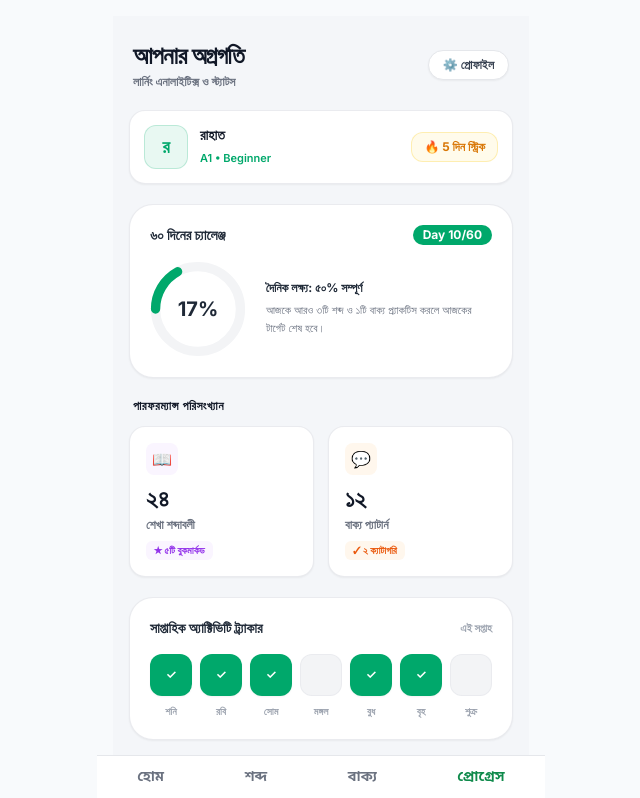
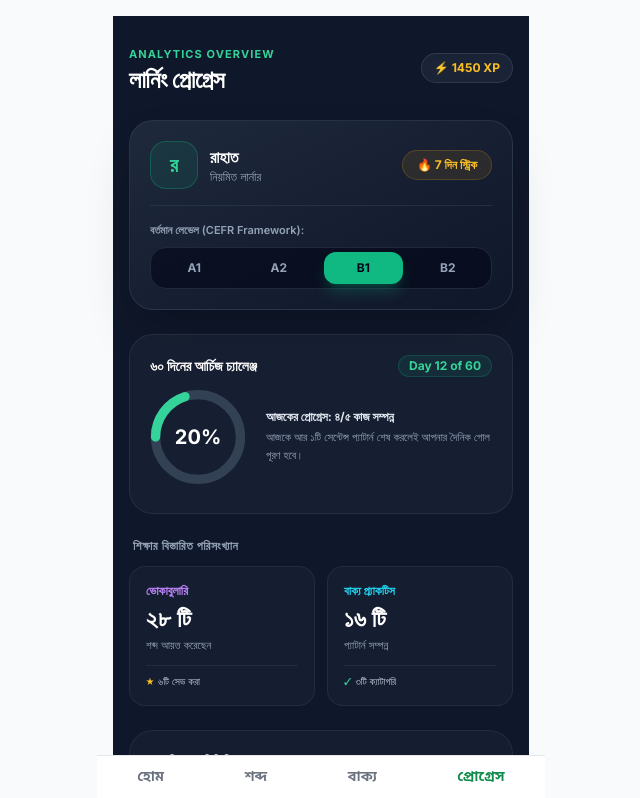
Before and after one commit to speakenglish2222-cloud/speakenglish-app, a Next.js app: page /progress in a window 1280 px wide. Shown: the top 798 px of the page, without its empty margins (319-959 px from the left). Built offline with nearby package versions, Linux system fonts and the light colour scheme.

Commit message:
Update page.tsx

```diff
--- a/app/progress/page.tsx
+++ b/app/progress/page.tsx
@@ -1,76 +1,112 @@
 "use client";
 
-export default function ProfessionalProgressPage() {
-  // টেস্টের জন্য ডামি ডাটা
+import { useState } from "react";
+
+export default function RedesignedProgressPage() {
+  const [selectedLevel, setSelectedLevel] = useState("B1");
+
+  // UI টেস্টের জন্য ডামি ডাটা
   const user = {
     display_name: "রাহাত",
-    skill_level_badge: "A1 • Beginner",
-    streak_count: 5,
-    xp_points: 1250,
+    streak_count: 7,
+    xp_points: 1450,
   };
 
-  const weeklyLogs = [
-    { day: "শনি", active: true },
-    { day: "রবি", active: true },
-    { day: "সোম", active: true },
-    { day: "মঙ্গল", active: false },
-    { day: "বুধ", active: true },
-    { day: "বৃহ", active: true },
-    { day: "শুক্র", active: false },
+  const levels = [
+    { id: "A1", label: "A1 • Beginner" },
+    { id: "A2", label: "A2 • Elementary" },
+    { id: "B1", label: "B1 • Intermediate" },
+    { id: "B2", label: "B2 • Advanced" },
+  ];
+
+  const weeklyActivity = [
+    { day: "শনি", score: 80 },
+    { day: "রবি", score: 100 },
+    { day: "সোম", score: 40 },
+    { day: "মঙ্গল", score: 90 },
+    { day: "বুধ", score: 60 },
+    { day: "বৃহ", score: 100 },
+    { day: "শুক্র", score: 20 },
   ];
 
   return (
-    <div className="min-h-screen bg-[#F4F6F9] pb-24 p-4 max-w-md mx-auto font-sans">
-      {/* 1. Dashboard Top Header Bar */}
-      <div className="flex justify-between items-center mb-5 px-1 pt-2">
+    <div className="min-h-screen bg-[#0F172A] text-slate-100 pb-28 p-4 max-w-md mx-auto font-sans">
+      {/* Top Bar */}
+      <div className="flex justify-between items-center mb-6 pt-2">
         <div>
-          <h1 className="text-2xl font-black text-gray-900 tracking-tight">আপনার অগ্রগতি</h1>
-          <p className="text-xs font-semibold text-gray-500 mt-0.5">লার্নিং এনালাইটিক্স ও স্ট্যাটস</p>
+          <span className="text-[11px] font-bold tracking-widest text-emerald-400 uppercase">
+            Analytics Overview
+          </span>
+          <h1 className="text-2xl font-black text-white tracking-tight">লার্নিং প্রোগ্রেস</h1>
         </div>
-        <button className="flex items-center gap-1.5 bg-white border border-gray-200 shadow-sm px-3.5 py-1.5 rounded-full text-xs font-bold text-gray-700 hover:bg-gray-50">
-          ⚙️ প্রোফাইল
-        </button>
+        <div className="flex items-center gap-1.5 bg-slate-800/80 border border-slate-700/80 px-3 py-1.5 rounded-full text-xs font-bold text-amber-400 shadow-inner">
+          ⚡ {user.xp_points} XP
+        </div>
       </div>
 
-      {/* 2. Compact User Summary Pill */}
-      <div className="bg-white rounded-2xl p-3.5 border border-gray-200/80 shadow-sm flex items-center justify-between mb-5">
+      {/* Hero Profile & Streak Card */}
+      <div className="bg-gradient-to-br from-slate-800 to-slate-900 rounded-3xl p-5 border border-slate-700/60 shadow-2xl mb-6 relative overflow-hidden">
+        <div className="flex items-center justify-between mb-4">
           <div className="flex items-center gap-3">
-          <div className="w-11 h-11 rounded-xl bg-[#E8F8F2] flex items-center justify-center text-[#00A86B] font-black text-lg border border-[#00A86B]/20">
+            <div className="w-12 h-12 rounded-2xl bg-emerald-500/10 border border-emerald-500/30 flex items-center justify-center text-emerald-400 font-black text-xl">
               {user.display_name.charAt(0)}
             </div>
             <div>
-            <h2 className="font-bold text-gray-900 text-sm leading-tight">{user.display_name}</h2>
-            <span className="text-[11px] font-semibold text-[#00A86B]">{user.skill_level_badge}</span>
+              <h2 className="font-bold text-white text-base">{user.display_name}</h2>
+              <p className="text-xs text-slate-400">নিয়মিত লার্নার</p>
             </div>
           </div>
-        <div className="flex items-center gap-1 bg-amber-50 border border-amber-200/60 px-3 py-1.5 rounded-xl text-xs font-bold text-amber-600">
+          <div className="bg-amber-500/10 border border-amber-500/20 px-3.5 py-1.5 rounded-2xl text-xs font-bold text-amber-400 flex items-center gap-1.5">
             🔥 {user.streak_count} দিন স্ট্রিক
           </div>
         </div>
 
-      {/* 3. Circular Main Progress Card */}
-      <div className="bg-white rounded-3xl p-5 border border-gray-200/80 shadow-sm mb-5">
-        <div className="flex items-center justify-between mb-4">
-          <h3 className="font-bold text-gray-800 text-sm">৬০ দিনের চ্যালেঞ্জ</h3>
-          <span className="text-xs font-bold text-white bg-[#00A86B] px-2.5 py-0.5 rounded-full">
-            Day 10/60
+        {/* Level Selector Segment */}
+        <div className="mt-4 pt-4 border-t border-slate-700/50">
+          <label className="text-[11px] font-semibold text-slate-400 mb-2 block">
+            বর্তমান লেভেল (CEFR Framework):
+          </label>
+          <div className="grid grid-cols-4 gap-1.5 bg-slate-950/60 p-1 rounded-2xl border border-slate-800">
+            {levels.map((lvl) => (
+              <button
+                key={lvl.id}
+                onClick={() => setSelectedLevel(lvl.id)}
+                className={`py-2 rounded-xl text-xs font-bold transition-all ${
+                  selectedLevel === lvl.id
+                    ? "bg-emerald-500 text-slate-950 shadow-lg shadow-emerald-500/25"
+                    : "text-slate-400 hover:text-slate-200"
+                }`}
+              >
+                {lvl.id}
+              </button>
+            ))}
+          </div>
+        </div>
+      </div>
+
+      {/* Circular Progress & Daily Goal Section */}
+      <div className="bg-slate-800/50 rounded-3xl p-5 border border-slate-700/50 backdrop-blur-md mb-6">
+        <div className="flex items-center justify-between mb-3">
+          <h3 className="font-bold text-white text-sm">৬০ দিনের আর্চিজ চ্যালেঞ্জ</h3>
+          <span className="text-xs font-bold text-emerald-400 bg-emerald-500/10 px-2.5 py-0.5 rounded-full border border-emerald-500/20">
+            Day 12 of 60
           </span>
         </div>
 
-        <div className="flex items-center gap-5">
-          {/* SVG Progress Circle */}
+        <div className="flex items-center gap-5 my-2">
+          {/* Circular Chart */}
           <div className="relative w-24 h-24 flex items-center justify-center flex-shrink-0">
             <svg className="w-full h-full transform -rotate-90" viewBox="0 0 36 36">
               <path
-                className="text-gray-100"
+                className="text-slate-700"
                 strokeWidth="3.5"
                 stroke="currentColor"
                 fill="none"
                 d="M18 2.0845 a 15.9155 15.9155 0 0 1 0 31.831 a 15.9155 15.9155 0 0 1 0 -31.831"
               />
               <path
-                className="text-[#00A86B]"
-                strokeDasharray="17, 100"
+                className="text-emerald-400"
+                strokeDasharray="20, 100"
                 strokeWidth="3.5"
                 strokeLinecap="round"
                 stroke="currentColor"
@@ -79,70 +115,63 @@ export default function ProfessionalProgressPage() {
               />
             </svg>
             <div className="absolute text-center">
-              <span className="text-xl font-black text-gray-800">17%</span>
+              <span className="text-xl font-black text-white">20%</span>
             </div>
           </div>
 
-          <div className="space-y-1.5">
-            <p className="text-xs font-bold text-gray-800">দৈনিক লক্ষ্য: ৫০% সম্পূর্ণ</p>
-            <p className="text-[11px] text-gray-500 leading-relaxed">
-              আজকে আরও ৩টি শব্দ ও ১টি বাক্য প্র্যাকটিস করলে আজকের টার্গেট শেষ হবে।
+          <div className="space-y-1">
+            <h4 className="text-xs font-bold text-slate-200">আজকের প্রোগ্রেস: ৪/৫ কাজ সম্পন্ন</h4>
+            <p className="text-[11px] text-slate-400 leading-relaxed">
+              আজকে আর ১টি সেন্টেন্স প্যাটার্ন শেষ করলেই আপনার দৈনিক গোল পূরণ হবে।
             </p>
           </div>
         </div>
       </div>
 
-      {/* 4. Professional Metric Cards (2x2 Grid Layout) */}
-      <h3 className="font-bold text-gray-900 mb-3 text-xs uppercase tracking-wider text-gray-400 px-1">
-        পারফরম্যান্স পরিসংখ্যান
+      {/* Analytics Metric Cards Grid */}
+      <h3 className="text-xs font-bold text-slate-400 uppercase tracking-wider mb-3 px-1">
+        শিক্ষার বিস্তারিত পরিসংখ্যান
       </h3>
 
-      <div className="grid grid-cols-2 gap-3.5 mb-5">
-        {/* Learned Words */}
-        <div className="bg-white p-4 rounded-2xl border border-gray-200/80 shadow-sm relative overflow-hidden">
-          <div className="w-8 h-8 rounded-lg bg-purple-50 text-[#7C4DFF] flex items-center justify-center font-bold text-base mb-2">
-            📖
-          </div>
-          <div className="text-2xl font-black text-gray-900">২৪</div>
-          <div className="text-xs font-semibold text-gray-500 mt-0.5">শেখা শব্দাবলী</div>
-          <div className="mt-2 text-[10px] font-bold text-purple-600 bg-purple-50 px-2 py-0.5 rounded-md inline-block">
-            ★ ৫টি বুকমার্কড
+      <div className="grid grid-cols-2 gap-3 mb-6">
+        {/* Vocabulary Box */}
+        <div className="bg-slate-800/40 p-4 rounded-2xl border border-slate-700/40 relative">
+          <div className="text-xs font-bold text-purple-400 mb-1">ভোকাবুলারি</div>
+          <div className="text-2xl font-black text-white">২৮ টি</div>
+          <div className="text-[11px] text-slate-400 mt-0.5">শব্দ আয়ত্ত করেছেন</div>
+          <div className="mt-3 pt-2 border-t border-slate-700/40 text-[10px] text-slate-300 flex items-center gap-1">
+            <span className="text-amber-400">★</span> ৬টি সেভ করা
           </div>
         </div>
 
-        {/* Practice Sentences */}
-        <div className="bg-white p-4 rounded-2xl border border-gray-200/80 shadow-sm relative overflow-hidden">
-          <div className="w-8 h-8 rounded-lg bg-orange-50 text-[#FF6D00] flex items-center justify-center font-bold text-base mb-2">
-            💬
-          </div>
-          <div className="text-2xl font-black text-gray-900">১২</div>
-          <div className="text-xs font-semibold text-gray-500 mt-0.5">বাক্য প্যাটার্ন</div>
-          <div className="mt-2 text-[10px] font-bold text-orange-600 bg-orange-50 px-2 py-0.5 rounded-md inline-block">
-            ✓ ২ ক্যাটাগরি
+        {/* Sentences Box */}
+        <div className="bg-slate-800/40 p-4 rounded-2xl border border-slate-700/40 relative">
+          <div className="text-xs font-bold text-cyan-400 mb-1">বাক্য প্র্যাকটিস</div>
+          <div className="text-2xl font-black text-white">১৬ টি</div>
+          <div className="text-[11px] text-slate-400 mt-0.5">প্যাটার্ন সম্পন্ন</div>
+          <div className="mt-3 pt-2 border-t border-slate-700/40 text-[10px] text-slate-300 flex items-center gap-1">
+            <span className="text-emerald-400">✓</span> ৩টি ক্যাটাগরি
           </div>
         </div>
       </div>
 
-      {/* 5. GitHub/Duolingo Style Weekly Heatmap Bar */}
-      <div className="bg-white rounded-3xl p-5 border border-gray-200/80 shadow-sm">
+      {/* Professional Activity Bar Chart */}
+      <div className="bg-slate-800/40 rounded-3xl p-5 border border-slate-700/40">
         <div className="flex justify-between items-center mb-4">
-          <h3 className="font-bold text-gray-800 text-sm">সাপ্তাহিক অ্যাক্টিভিটি ট্র্যাকার</h3>
-          <span className="text-[11px] font-bold text-gray-400">এই সপ্তাহ</span>
+          <h3 className="font-bold text-white text-sm">সাপ্তাহিক অ্যাক্টিভিটি গ্রাফ</h3>
+          <span className="text-[10px] text-slate-400 font-semibold">গত ৭ দিন</span>
         </div>
 
-        <div className="grid grid-cols-7 gap-2">
-          {weeklyLogs.map((item, idx) => (
-            <div key={idx} className="flex flex-col items-center gap-2">
+        <div className="flex justify-between items-end h-28 pt-4 px-1">
+          {weeklyActivity.map((item, idx) => (
+            <div key={idx} className="flex flex-col items-center gap-2 h-full justify-end">
+              <div className="w-6 bg-slate-900 rounded-t-lg h-full relative overflow-hidden flex items-end">
                 <div
-                className={`w-full aspect-square rounded-xl flex items-center justify-center text-xs font-bold transition-all ${
-                  item.active
-                    ? "bg-[#00A86B] text-white shadow-sm"
-                    : "bg-gray-100 border border-gray-200/60 text-gray-300"
-                }`}
-              >
-                {item.active ? "✓" : ""}
+                  className="w-full bg-gradient-to-t from-emerald-600 to-emerald-400 rounded-t-lg transition-all duration-500"
+                  style={{ height: `${item.score}%` }}
+                ></div>
               </div>
-              <span className="text-[10px] font-bold text-gray-400">{item.day}</span>
+              <span className="text-[10px] text-slate-400 font-medium">{item.day}</span>
             </div>
           ))}
         </div>
```
Lines whose indentation alone changed are shown as unchanged.
